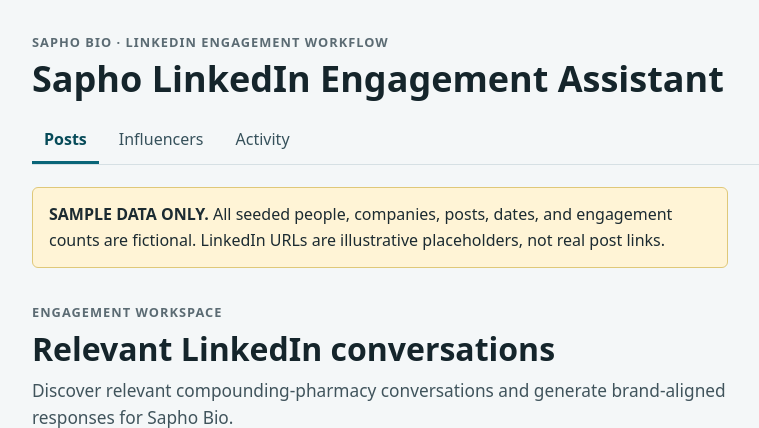
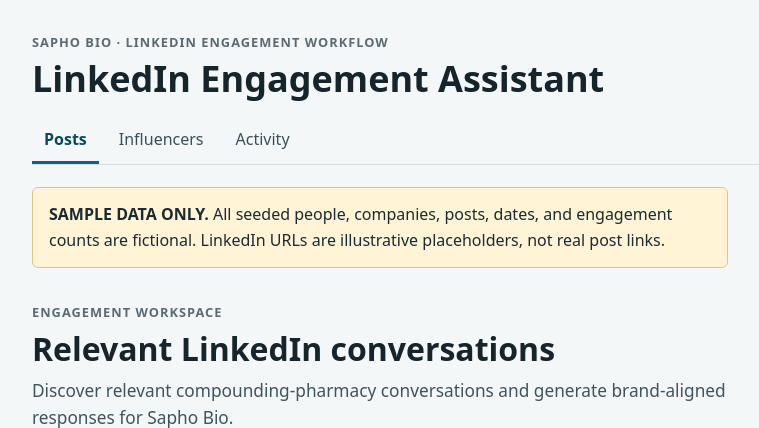
Before and after one commit to thuyng11/sapho-engage, a FastAPI app: page / in a window 1280 px wide. Shown: the top 428 px of the page, without its empty margins (112-871 px from the left). Run offline with FastAPI, Linux system fonts and the light colour scheme.

Commit message:
Shorten the application title

```diff
--- a/templates/base.html
+++ b/templates/base.html
@@ -3,7 +3,7 @@
   <head>
     <meta charset="utf-8">
     <meta name="viewport" content="width=device-width, initial-scale=1">
-    <title>{% block title %}Sapho LinkedIn Engagement Assistant{% endblock %}</title>
+    <title>{% block title %}LinkedIn Engagement Assistant{% endblock %}</title>
     <link rel="stylesheet" href="{{ url_for('static', path='/styles.css') }}">
     <script src="{{ url_for('static', path='/app.js') }}" defer></script>
   </head>
@@ -11,7 +11,7 @@
     <main class="{% block main_class %}{% endblock %}">
       <header class="site-header">
         <p class="eyebrow">Sapho Bio · LinkedIn engagement workflow</p>
-        <h1>Sapho LinkedIn Engagement Assistant</h1>
+        <h1>LinkedIn Engagement Assistant</h1>
         <nav aria-label="Primary">
           <a href="{{ url_for('index') }}" {% if request.url.path == '/' or request.url.path.startswith('/posts/') %}class="active" aria-current="page"{% endif %}>Posts</a>
           <a href="{{ url_for('influencers') }}" {% if request.url.path == '/influencers' %}class="active" aria-current="page"{% endif %}>Influencers</a>
```
